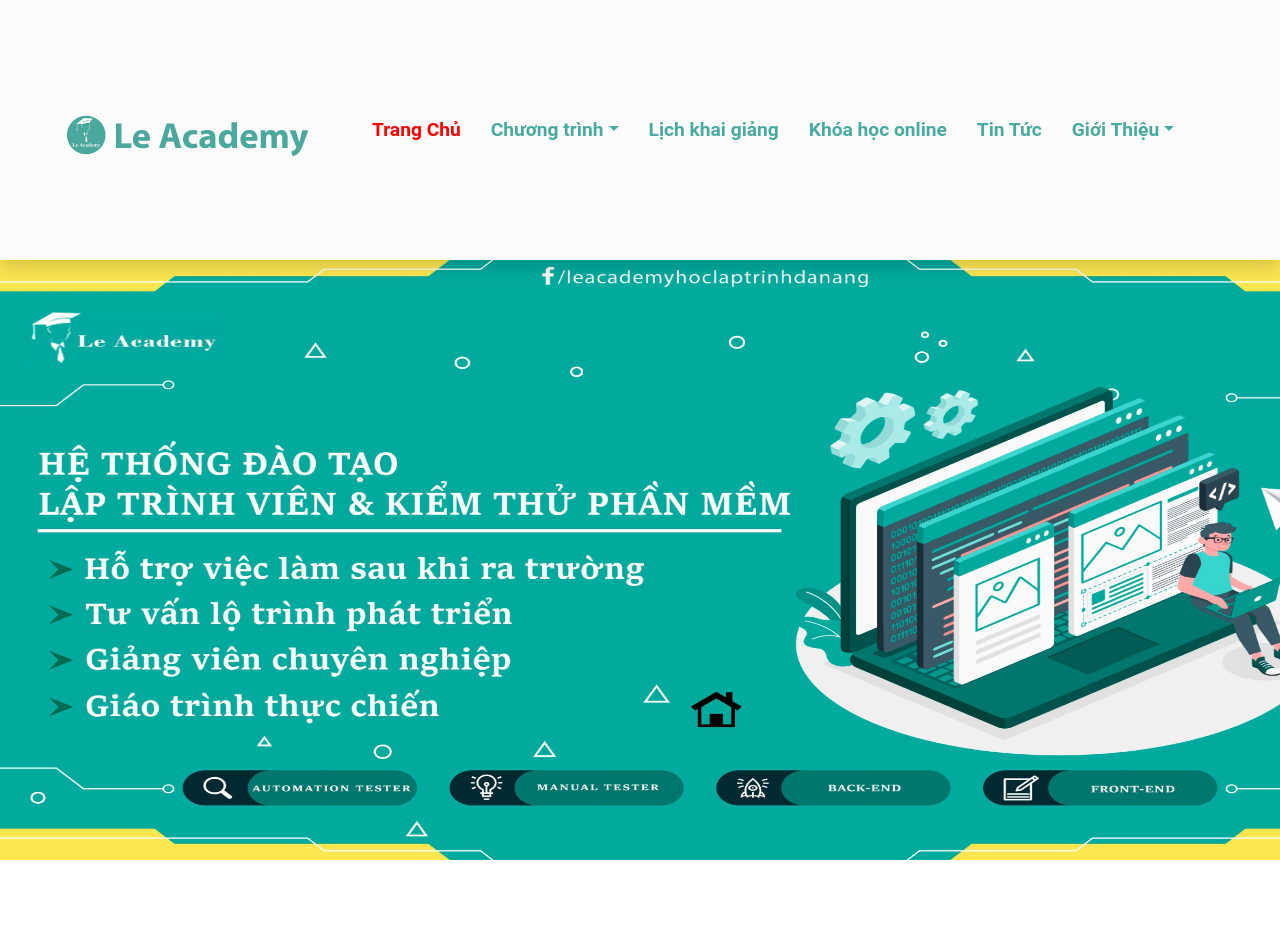
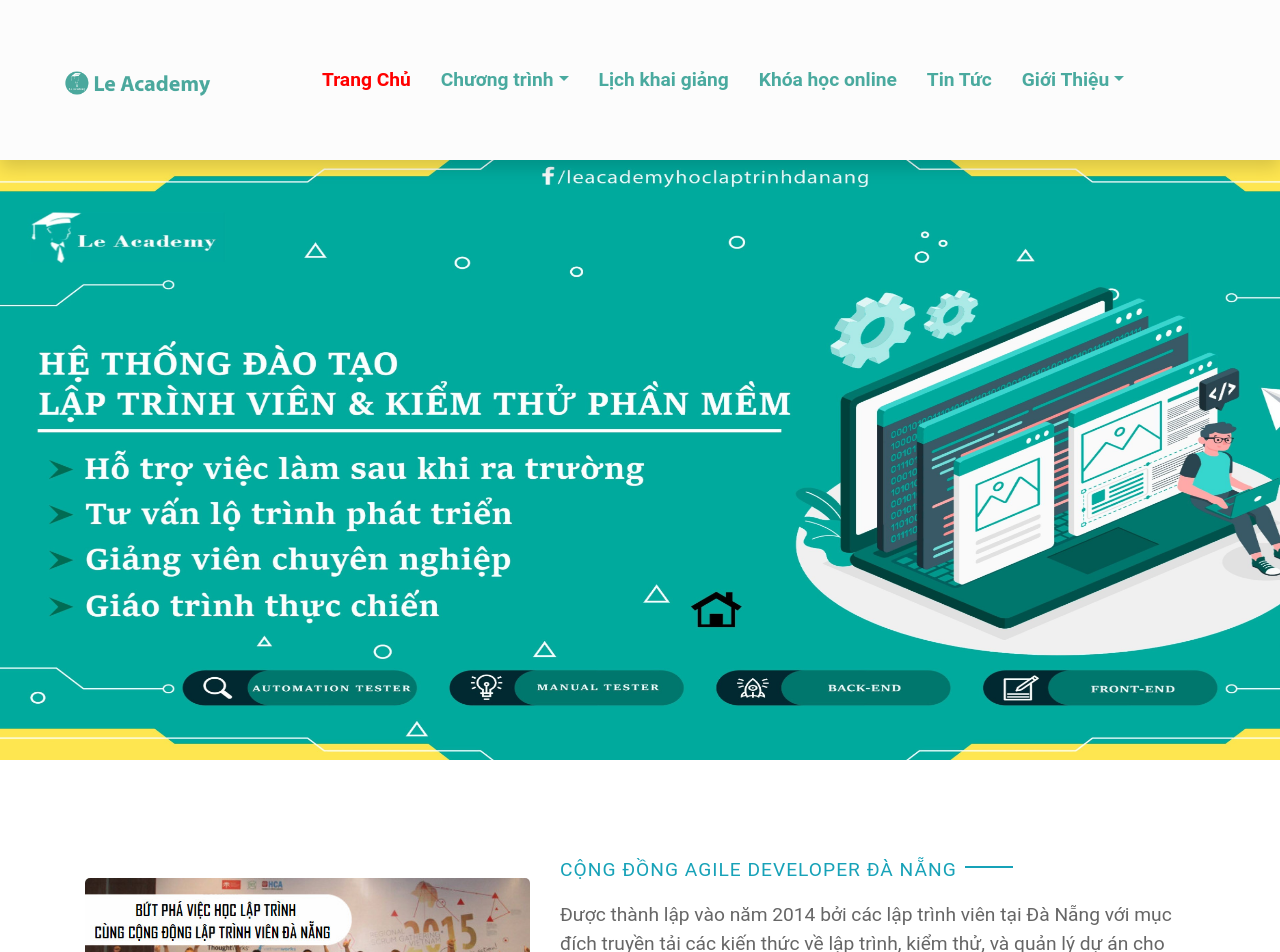
Before and after one commit to codegymdanang/leacademy, a Jekyll site: the page built from index.html, in a window 1280 px wide. Shown: the top 952 px of the page. Built offline with Jekyll 4.4.1, drawn with Linux system fonts in a browser that asks for light colours; nearby versions of some CDN libraries; the list of posts is cut into pages by our own code.

Commit message:
resize logo

```diff
--- a/_includes/header.html
+++ b/_includes/header.html
@@ -2,7 +2,7 @@
 <div class="container-fluid bg-light position-relative shadow">
     <nav class="navbar navbar-expand-lg bg-light navbar-light py-3 py-lg-0 px-0 px-lg-5">
         <a href="https://leacademy.asia/" class="navbar-brand font-weight-bold text-secondary" style="font-size: 50px;">
-            <img src="{{'/images/logo.png' | prepend: site.baseurl }}" width="250" height="250">
+            <img src="{{'/images/logo.png' | prepend: site.baseurl }}" width="150" height="150">
         </a>
         <button type="button" class="navbar-toggler" data-toggle="collapse" data-target="#navbarCollapse">
             <span class="navbar-toggler-icon"></span>
```
